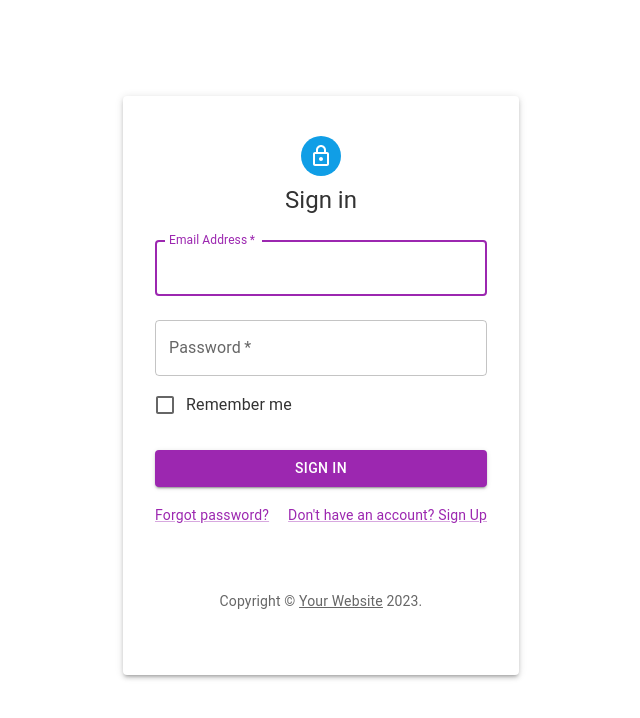
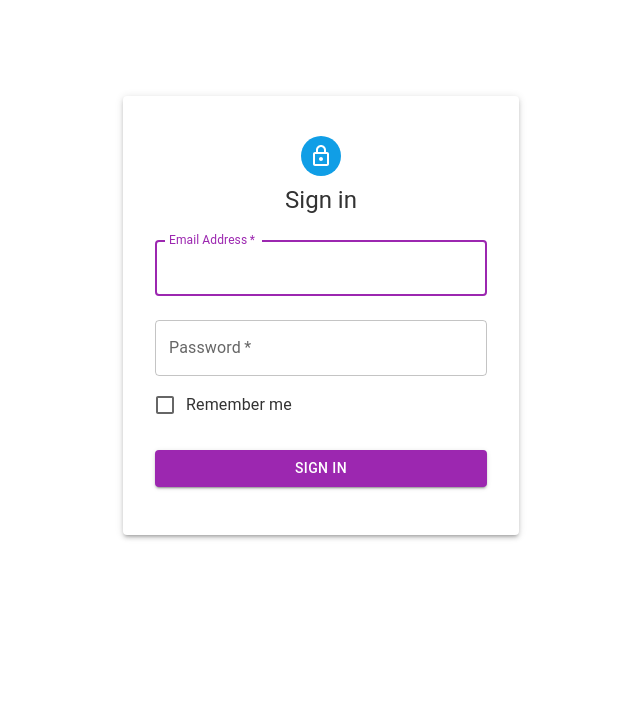
Before and after one commit to Omar-He/task-manager-app, a Next.js app: page /login in a window 1280 px wide. Shown: the top 718 px of the page, without its empty margins (319-959 px from the left). Built offline with nearby package versions, Linux system fonts and the light colour scheme.

Commit message:
Disable links

```diff
--- a/components/Auth/SignIn.tsx
+++ b/components/Auth/SignIn.tsx
@@ -125,7 +125,7 @@ export default function SignIn() {
             >
               Sign In
             </LoadingButton>
-            <Grid container>
+            {/* <Grid container>
               <Grid item xs>
                 <Link href="#" variant="body2">
                   Forgot password?
@@ -136,10 +136,10 @@ export default function SignIn() {
                   {"Don't have an account? Sign Up"}
                 </Link>
               </Grid>
-            </Grid>
+            </Grid> */}
           </Box>
         </Box>
-        <Copyright sx={{ mt: 8, mb: 4 }} />
+        {/* <Copyright sx={{ mt: 8, mb: 4 }} /> */}
       </Paper>
     </Container>
   );
```
